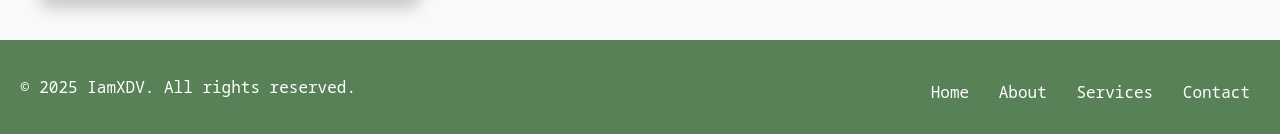
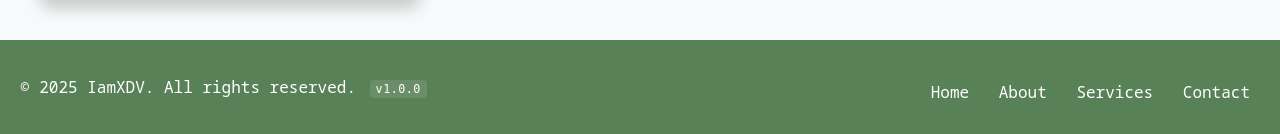
Before and after one commit to iamxdv30/TheOmnitool, a Flask app: page / in a window 1280 px wide. Shown: the part 1071-1205 px from the top of the page. Run offline with Flask 3, Linux system fonts and the light colour scheme; parts of the project's set-up code (start-up, migrations or seed data) failed here and were passed over.

Commit message:
feat: Add version number display in footer
- Implemented version number parsing from VERSION file
- Added context processor to make version available in all templates
- Styled version number with a subtle badge in the footer
- Updated VERSION file to include current and previous version tracking

The version number now automatically updates from the VERSION file and is displayed next to the copyright notice in the footer.

```diff
--- a/main.py
+++ b/main.py
@@ -55,14 +55,36 @@ def configure_session(app):
         SESSION_COOKIE_SAMESITE='Lax'  # Protect against CSRF
     )
 
+def get_version():
+    try:
+        with open('VERSION', 'r') as f:
+            for line in f:
+                if line.strip().startswith('Current Version:'):
+                    return line.split(':')[1].strip()
+            # Fallback to first line if format is unexpected
+            f.seek(0)
+            return f.readline().strip()
+    except Exception as e:
+        print(f"Error reading VERSION file: {e}")
+        return "1.0.0"  # Fallback version
+
 def create_app():
     # Determine if we're running locally
     is_local = os.environ.get('IS_LOCAL', 'true').lower() == 'true'
     environment = os.getenv('FLASK_ENV', 'development')
 
+    # Initialize Flask app
+    app = Flask(__name__, static_folder="static")
+
+    # Store version in app config
+    app.config['VERSION'] = get_version()
+
+    # Make version available to all templates
+    @app.context_processor
+    def inject_version():
+        return {'version': app.config['VERSION']}
+
     logging.info(f"Current environment: {environment}")
-
-    app = Flask(__name__, static_folder="static")
 
     # Configure session settings
     configure_session(app)
--- a/static/css/base.css
+++ b/static/css/base.css
@@ -599,6 +599,17 @@ body {
   color: var(--footer-text);
 }
 
+.version {
+  display: inline-block;
+  background-color: rgba(255, 255, 255, 0.1);
+  padding: 2px 6px;
+  border-radius: 4px;
+  margin-left: 4px;
+  font-family: monospace;
+  font-size: 0.9em;
+  letter-spacing: 0.5px;
+}
+
 .footer-nav ul {
   list-style-type: none;
   padding: 0;
--- a/static/css/profile.css
+++ b/static/css/profile.css
@@ -4,7 +4,7 @@
     margin: 0 auto;
     padding: 20px;
     font-family: var(--font-family);
-    background-color: var(--page-bg);
+    background-color: var(--container-bg);
     color: var(--text-primary);
 }
 
@@ -18,7 +18,7 @@
 .password-form {
     background-color: var(--container-bg);
     border-radius: 8px;
-    box-shadow: var(--shadow-light);
+    box-shadow: var(--shadow-heavy);
     padding: 20px;
     margin-bottom: 30px;
 }
--- a/templates/base.html
+++ b/templates/base.html
@@ -112,7 +112,9 @@
     {% block footer %}
     <footer class="site-footer">
       <div class="footer-container">
-        <p>&copy; 2025 IamXDV. All rights reserved.</p>
+        <div class="version-info">
+          <p>&copy; 2025 IamXDV. All rights reserved. <span class="version">v{{ version }}</span></p>
+        </div>
         <nav class="footer-nav">
           <ul>
             <li><a href="{{ url_for('user.index') }}">Home</a></li>
--- a/templates/profile.html
+++ b/templates/profile.html
@@ -25,11 +25,11 @@
             <input type="text" id="city" name="city" value="{{ user.city }}" required class="profile-input">
         </div>
         <div class="profile-form-group">
-            <label for="state" class="profile-label">State:</label>
+            <label for="state" class="profile-label">State/Region:</label>
             <input type="text" id="state" name="state" value="{{ user.state }}" required class="profile-input">
         </div>
         <div class="profile-form-group">
-            <label for="zip" class="profile-label">ZIP:</label>
+            <label for="zip" class="profile-label">Postal Code:</label>
             <input type="text" id="zip" name="zip" value="{{ user.zip }}" required class="profile-input">
         </div>
         <button type="submit" class="profile-button">Update Profile</button>
```
Also changed, not shown: 1 other file.
